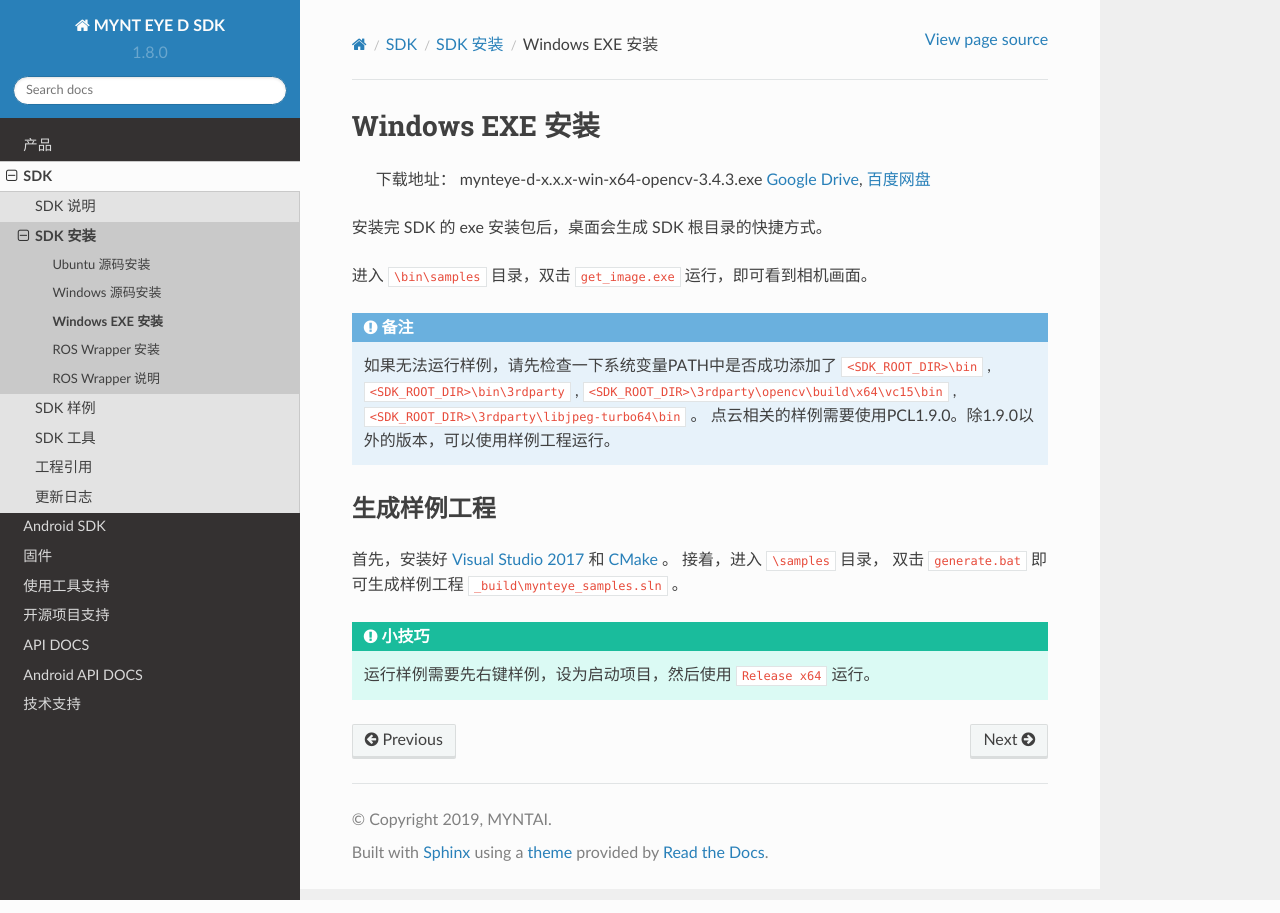
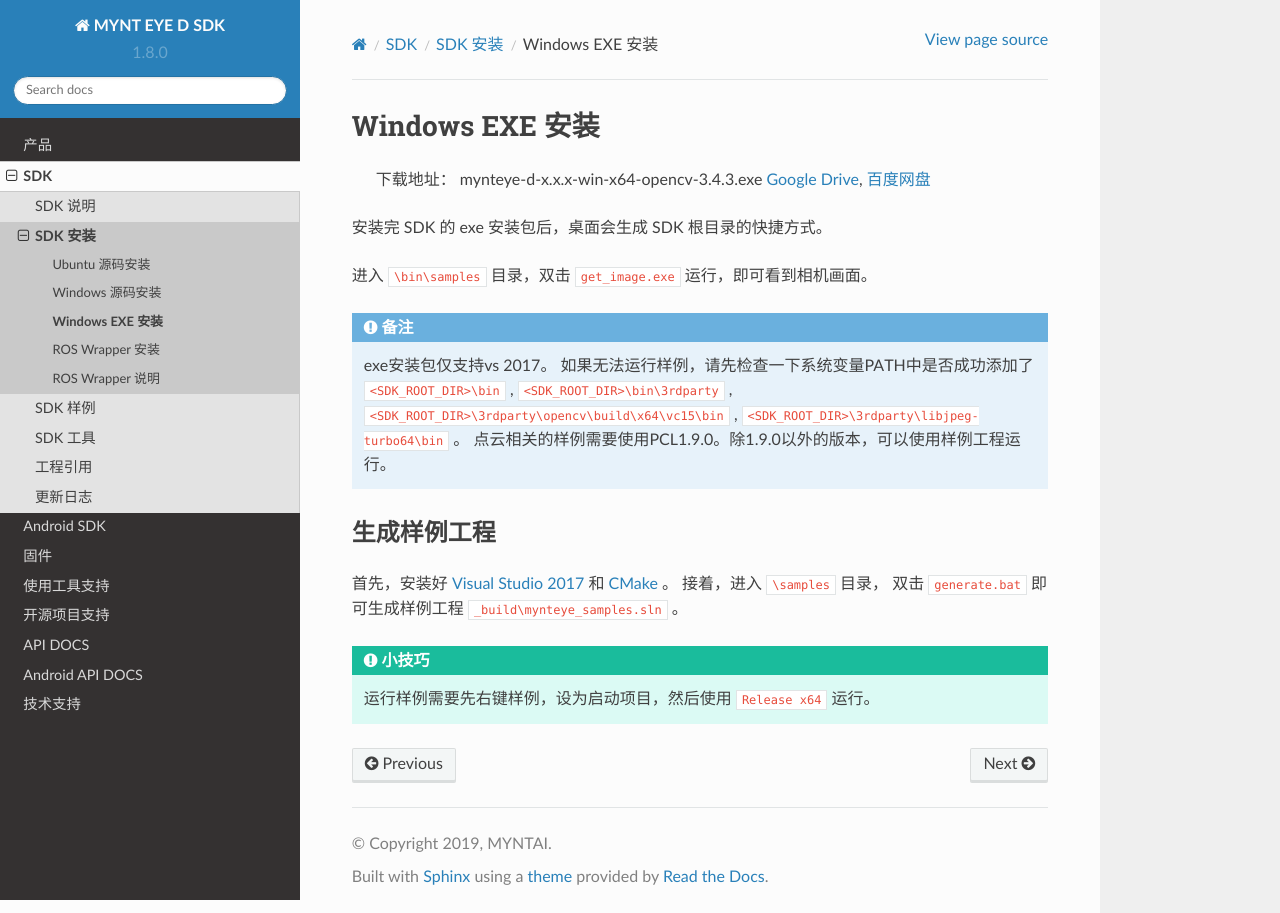
Before and after one commit to slightech/MYNT-EYE-D-SDK-Docs-zh_CN, a Sphinx documentation site: the page built from docs/sdk/install_win_exe.rst, in a window 1280 px wide. Built offline with Sphinx 7.4.7 and the Read the Docs theme 2.0.0, drawn with Linux system fonts in a browser that asks for light colours.

Commit message:
docs(*): add exe note

```diff
--- a/docs/sdk/install_win_exe.rst
+++ b/docs/sdk/install_win_exe.rst
@@ -14,6 +14,7 @@ Windows EXE 安装
 
 .. note::
 
+  exe安装包仅支持vs 2017。
   如果无法运行样例，请先检查一下系统变量PATH中是否成功添加了 ``<SDK_ROOT_DIR>\bin`` , ``<SDK_ROOT_DIR>\bin\3rdparty`` ,
   ``<SDK_ROOT_DIR>\3rdparty\opencv\build\x64\vc15\bin`` , ``<SDK_ROOT_DIR>\3rdparty\libjpeg-turbo64\bin`` 。
   点云相关的样例需要使用PCL1.9.0。除1.9.0以外的版本，可以使用样例工程运行。
```
